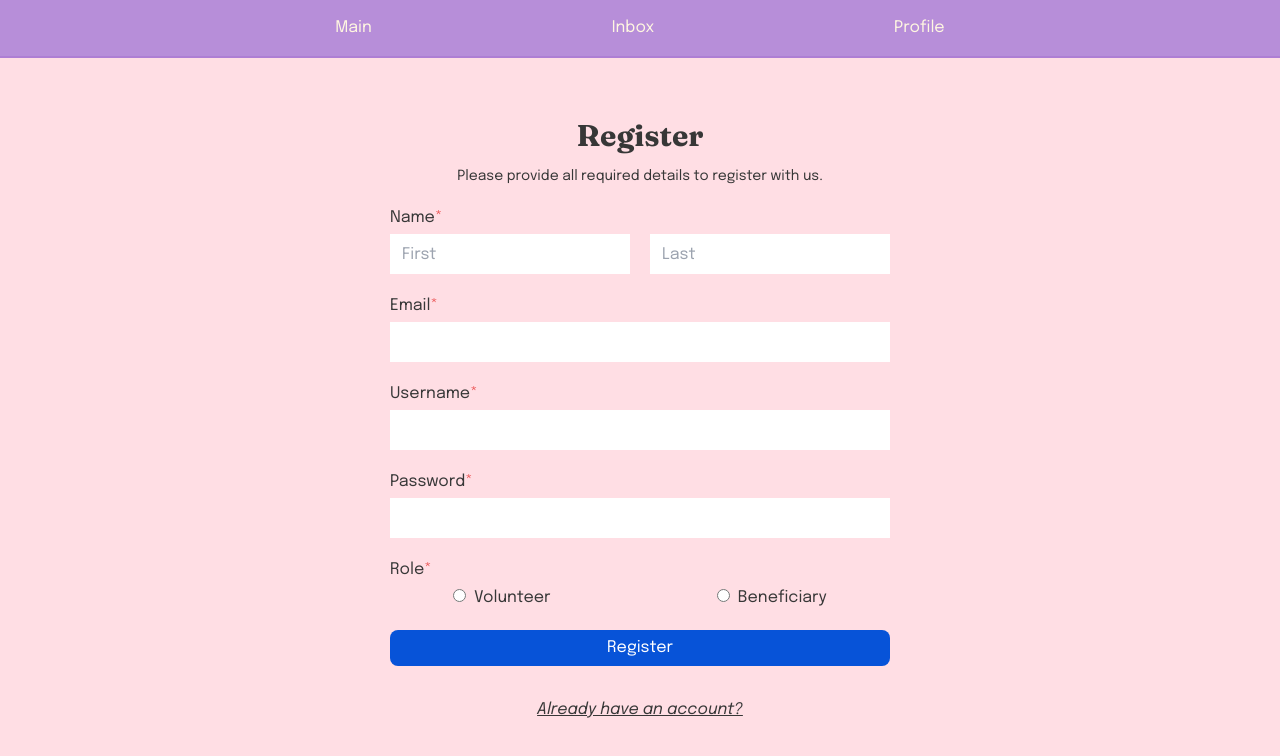
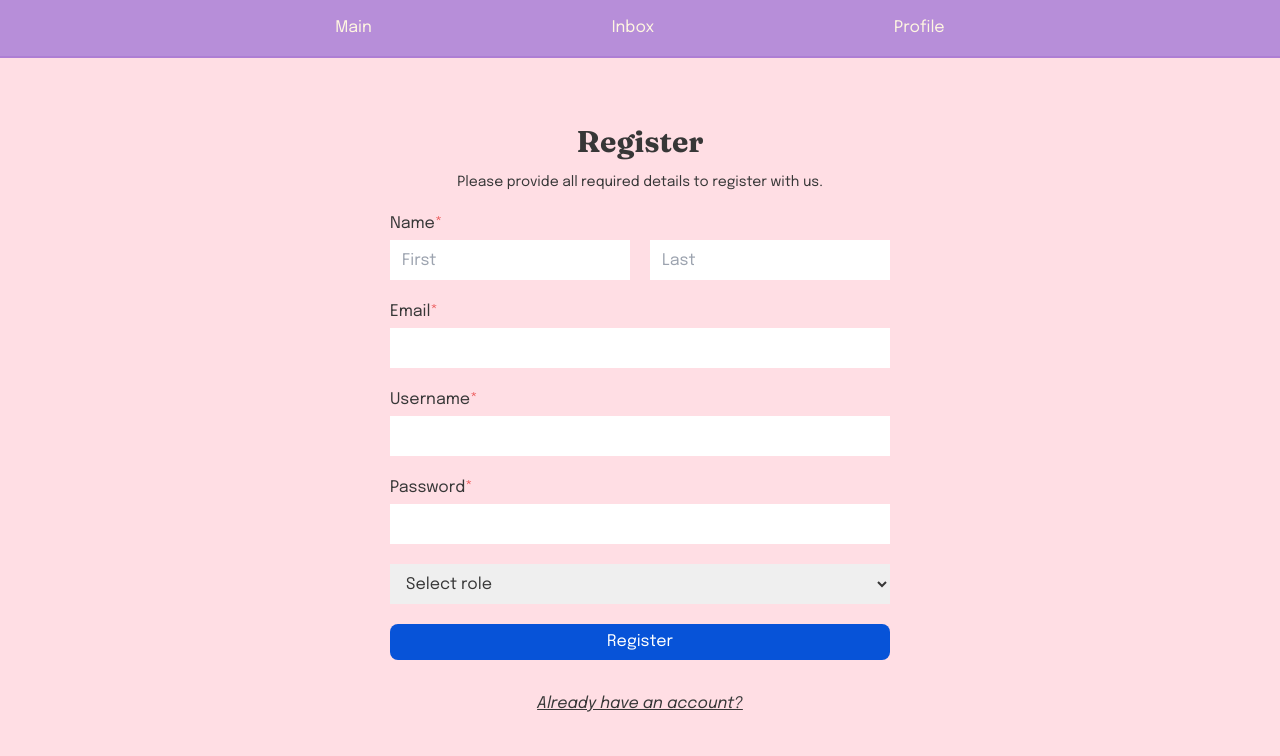
Before and after one commit to ashferoz/Kindly_Frontend, a React (Vite) app: page /register in a window 1280 px wide. Shown: the top 756 px of the page. Built offline with nearby package versions, Linux system fonts and the light colour scheme.

Commit message:
Add register validations.

```diff
--- a/src/pages/Register.jsx
+++ b/src/pages/Register.jsx
@@ -11,7 +11,14 @@ const Register = () => {
   const [password, setPassword] = useState("");
   const [selectedRole, setSelectedRole] = useState("");
   const [bio, setBio] = useState("");
-  const [location, setLocation] = useState("");
+  const [errors, setErrors] = useState({
+    firstname: "",
+    lastname: "",
+    email: "",
+    username: "",
+    password: "",
+    selectedRole: "",
+  });
   const usingFetch = useFetch();
   const queryClient = useQueryClient();
 
@@ -40,6 +47,62 @@ const Register = () => {
     },
   });
 
+  const validate = () => {
+    const newErrors = { ...errors };
+    let isValid = true;
+
+    if (!firstname) {
+      newErrors.firstname = "First name is required";
+      isValid = false;
+    } else {
+      newErrors.firstname = "";
+    }
+
+    if (!lastname) {
+      newErrors.lastname = "Last name is required";
+      isValid = false;
+    } else {
+      newErrors.lastname = "";
+    }
+
+    if (!email.includes('@')) {
+      newErrors.email = "Email needs to be valid";
+      isValid = false;
+    } else {
+      newErrors.email = "";
+    }
+
+    if (!username) {
+      newErrors.username = "Username is required";
+      isValid = false;
+    } else {
+      newErrors.username = "";
+    }
+
+    if (password.length < 8) {
+      newErrors.password = "Password needs to be longer than 8 characters";
+      isValid = false;
+    } else {
+      newErrors.password = "";
+    }
+
+    if (!selectedRole) {
+      newErrors.selectedRole = "Role is required";
+      isValid = false;
+    } else {
+      newErrors.selectedRole = "";
+    }
+
+    setErrors(newErrors);
+    return isValid;
+  };
+
+  const handleSubmitBtn = () => {
+    if (validate()) {
+      mutate();
+    }
+  };
+
   return (
     <div className="flex items-center justify-center text-center min-h-screen pt-20 bg-[#ffdee4] font-epilogue text-[#373737]">
       <div className="flex flex-col mb-10">
@@ -66,6 +129,12 @@ const Register = () => {
             className="w-60 h-10 pl-3"
           />
         </div>
+        {errors.firstname && (
+          <p className="text-[#eb5353] mb-1">{errors.firstname}</p>
+        )}
+        {errors.lastname && (
+          <p className="text-[#eb5353] mb-1">{errors.lastname}</p>
+        )}
         <p className="text-left mx-5 mb-1">
           Email<span className="text-[#eb5353]">&#42;</span>
         </p>
@@ -75,6 +144,8 @@ const Register = () => {
           className="w-auto mx-5 mb-5 h-10 pl-3"
           type="email"
         />
+        {errors.email && <p className="text-[#eb5353] mb-5">{errors.email}</p>}
+
         <p className="text-left mx-5 mb-1">
           Username<span className="text-[#eb5353]">&#42;</span>
         </p>
@@ -84,6 +155,8 @@ const Register = () => {
           className="w-auto mx-5 mb-5 h-10 pl-3"
           type="text"
         />
+        {errors.username && <p className="text-[#eb5353] mb-5">{errors.username}</p>}
+
         <p className="text-left mx-5 mb-1">
           Password<span className="text-[#eb5353]">&#42;</span>
         </p>
@@ -93,54 +166,23 @@ const Register = () => {
           className="w-auto mx-5 mb-5 h-10 pl-3"
           type="password"
         />
-        <p className="text-left mx-5 mb-1">
-          Role<span className="text-[#eb5353]">&#42;</span>
-        </p>
-        <div className="mb-5">
-          <div className="w-auto flex justify-around">
-            <div>
-              <input
-                type="radio"
-                id="volunteer"
-                name="role"
-                value="VOLUNTEER"
-                checked={selectedRole === "VOLUNTEER"}
-                onChange={(e) => setSelectedRole(e.target.value)}
-              />
-              <label className="ml-2" htmlFor="volunteer">
-                Volunteer
-              </label>
-            </div>
-            <div>
-              <input
-                type="radio"
-                id="beneficiary"
-                name="role"
-                value="BENEFICIARY"
-                checked={selectedRole === "BENEFICIARY"}
-                onChange={(e) => setSelectedRole(e.target.value)}
-              />
-              <label className="ml-2" htmlFor="beneficiary">
-                Beneficiary
-              </label>
-            </div>
-          </div>
-        </div>
-        {selectedRole === "VOLUNTEER" && (
-          <>
-            <p className="text-left mx-5 mb-1">Bio</p>
-            <textarea
-              className="w-auto mx-5 mb-5 h-20 p-3"
-              rows="4"
-              cols="50"
-              onChange={(e) => setBio(e.target.value)}
-              placeholder="Let beneficiaries know a little bit about you."
-            />
-          </>
-        )}
+        {errors.password && <p className="text-[#eb5353] mb-5">{errors.password}</p>}
+
+        <select
+          value={selectedRole}
+          onChange={(e) => setSelectedRole(e.target.value)}
+          className="w-auto mx-5 mb-5 h-10 pl-3"
+        >
+          <option value="" disabled>
+            Select role
+          </option>
+          <option value="BENEFICIARY">beneficiary</option>
+          <option value="VOLUNTEER">volunteer</option>
+        </select>
+        {errors.selectedRole && <p className="text-[#eb5353] mb-5">{errors.selectedRole}</p>}
 
         <button
-          onClick={mutate}
+          onClick={handleSubmitBtn}
           className="hover:bg-[#4d7aff] bg-[#0753d8] text-white w-auto mx-5 text-s h-9 rounded-lg transition-colors duration-200 ease-in-out mb-8"
         >
           Register
```
